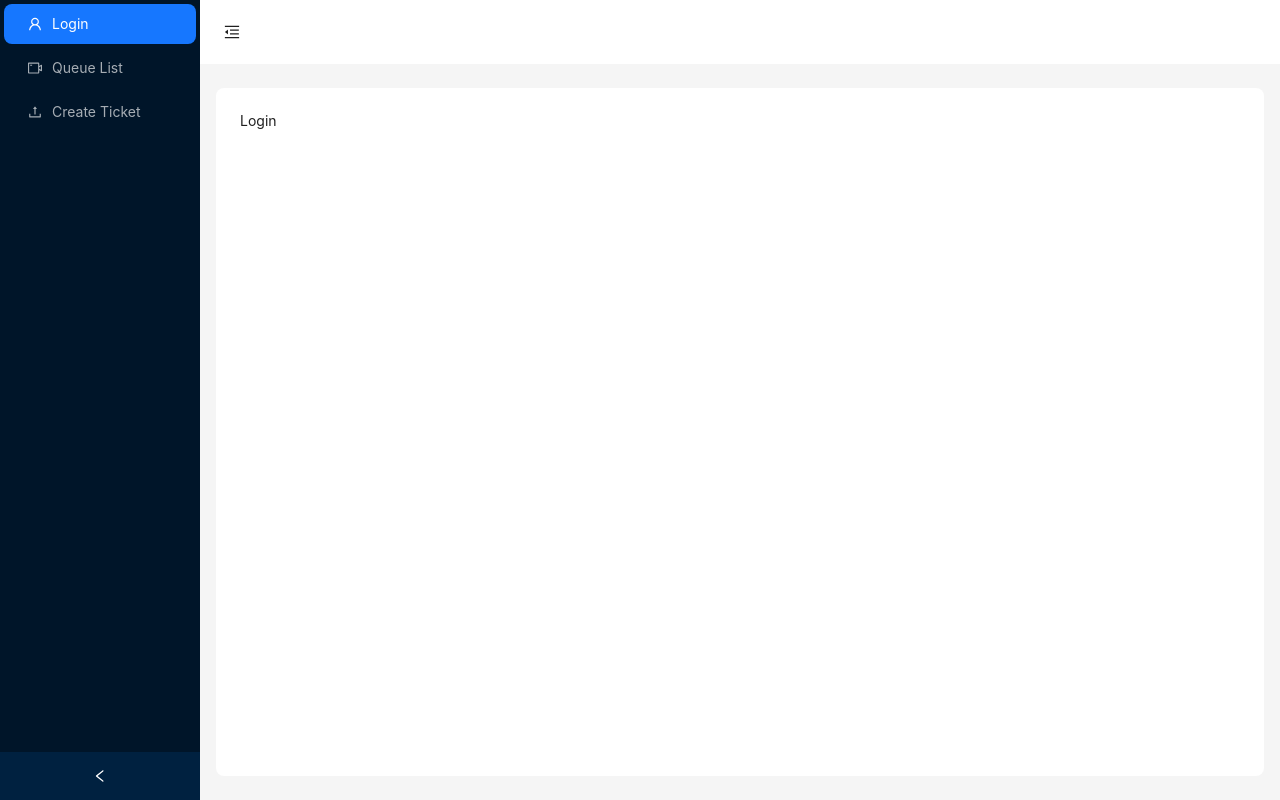
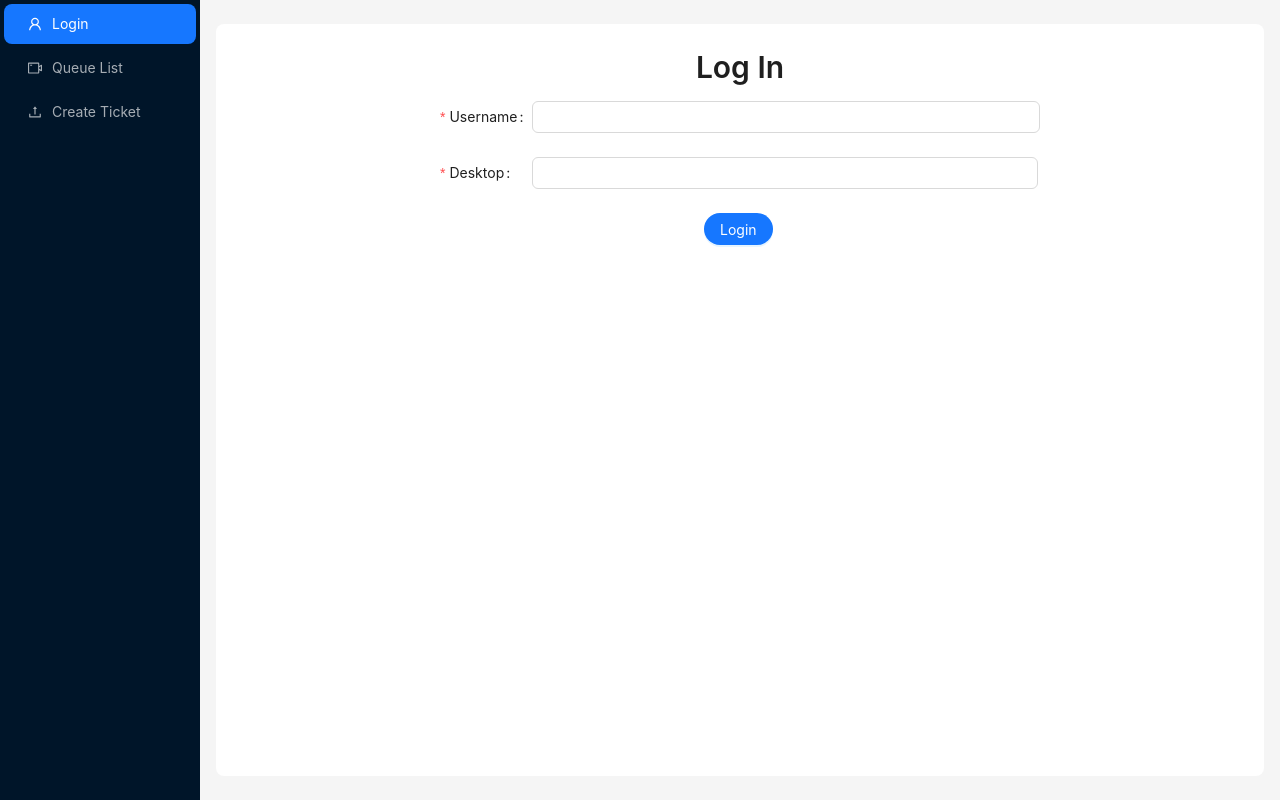
Before and after one commit to PressureDraper/scoket-io-04-tickets, a React (Vite) app: page /#/login in a window 1280 px wide. Built offline with nearby package versions, Linux system fonts and the light colour scheme.

Commit message:
add: simple login page and desktop page

```diff
--- a/src/pages/Desktop.tsx
+++ b/src/pages/Desktop.tsx
@@ -1,5 +1,58 @@
+import { CloseCircleOutlined, StepForwardOutlined } from "@ant-design/icons";
+import { Button, Col, Divider, Row, Typography } from "antd"
+
 export const Desktop = () => {
+    const { Title, Text } = Typography;
+
+    const nextTicket = () => {
+
+    }
+
     return (
-        <div>Desktop</div>
+        <>
+            <Row>
+                <Col span={20}>
+                    <Title level={2}>Name</Title>
+                    <Text>Now working on desktop: </Text>
+                    <Text type="success">5</Text>
+                </Col>
+                <Col span={4} style={{ display: 'flex', justifyContent: 'flex-end' }}>
+                    <Button
+                        shape="round"
+                        color="primary"
+                        variant="solid"
+                    >
+                        <CloseCircleOutlined />
+                        Close
+                    </Button>
+                </Col>
+            </Row>
+
+            <Divider />
+
+            <Row>
+                <Col span={24} style={{ display: 'flex', justifyContent: 'space-between' }}>
+                    <div>
+                        <Text>Attending Ticket #</Text>
+                        <Text
+                            style={{ fontSize: 30, color: 'red' }}
+                        >
+                            55
+                        </Text>
+                    </div>
+                    <div style={{ display: 'flex', justifyContent: 'center', flexDirection: 'column' }}>
+                        <Button
+                            onClick={nextTicket}
+                            shape="round"
+                            variant="solid"
+                            color="primary"
+                        >
+                            <StepForwardOutlined />
+                            Next
+                        </Button>
+                    </div>
+                </Col>
+            </Row>
+        </>
     )
 }
--- a/src/pages/Login.tsx
+++ b/src/pages/Login.tsx
@@ -1,5 +1,68 @@
+import { Button, Form, FormProps, Input, InputNumber, Typography } from 'antd';
+import { Col, Row } from 'antd';
+import { useNavigate } from 'react-router-dom';
+
 export const Login = () => {
+    const navigate = useNavigate();
+
+    type FieldType = {
+        username?: string;
+        desktop?: string;
+        remember?: string;
+    };
+
+    const { Title } = Typography;
+
+    const onFinish: FormProps<FieldType>['onFinish'] = (values) => {
+        console.log(values);
+        navigate('/desktop', { replace: true });
+    };
+
+    const onFinishFailed: FormProps<FieldType>['onFinishFailed'] = (errorInfo) => {
+        console.log('Failed:', errorInfo);
+    };
+
     return (
-        <div>Login</div>
+        <div>
+            <Row>
+                <Col span={24} style={{ display: 'flex', justifyContent: 'center' }}>
+                    <Title level={2}>Log In</Title>
+                </Col>
+            </Row>
+            <Row>
+                <Col span={24} style={{ display: 'flex', justifyContent: 'center' }}>
+                    <Form
+                        name="basic"
+                        style={{ width: 600 }}
+                        initialValues={{ remember: true }}
+                        onFinish={onFinish}
+                        onFinishFailed={onFinishFailed}
+                        autoComplete="off"
+                    >
+                        <Form.Item<FieldType>
+                            label="Username"
+                            name="username"
+                            rules={[{ required: true, message: 'Please input your username!' }]}
+                        >
+                            <Input style={{ width: '100%' }} />
+                        </Form.Item>
+
+                        <Form.Item<FieldType>
+                            label="Desktop"
+                            name="desktop"
+                            rules={[{ required: true, message: 'Please input your password!' }]}
+                        >
+                            <InputNumber min={1} max={99} style={{ marginLeft: 14, width: '97%' }} />
+                        </Form.Item>
+
+                        <Form.Item style={{ paddingLeft: '44%' }}>
+                            <Button type="primary" htmlType="submit" shape='round'>
+                                Login
+                            </Button>
+                        </Form.Item>
+                    </Form>
+                </Col>
+            </Row>
+        </div>
     )
 }
--- a/src/pages/MainPage.tsx
+++ b/src/pages/MainPage.tsx
@@ -1,22 +1,18 @@
-import { useState } from 'react';
 import {
-    MenuFoldOutlined,
-    MenuUnfoldOutlined,
     UploadOutlined,
     UserOutlined,
     VideoCameraOutlined,
 } from '@ant-design/icons';
-import { Button, Layout, Menu, theme } from 'antd';
+import { Layout, Menu, theme } from 'antd';
 import { useNavigate } from 'react-router-dom';
 
-const { Header, Sider, Content } = Layout;
+const { Sider, Content } = Layout;
 
 export const MainPage = ({ Component }: any) => {
-    const [collapsed, setCollapsed] = useState(false);
     const navigate = useNavigate();
 
     const {
-        token: { colorBgContainer, borderRadiusLG },
+        token: { borderRadiusLG, colorBgContainer },
     } = theme.useToken();
 
     const handlePage = (item: string) => {
@@ -40,7 +36,7 @@ export const MainPage = ({ Component }: any) => {
 
     return (
         <Layout style={{ height: '100vh', margin: 0, padding: 0 }}>
-            <Sider collapsible collapsed={collapsed} hidden={false}>
+            <Sider collapsedWidth="0" breakpoint='md' hidden={false}>
                 <div className="demo-logo-vertical" />
                 <Menu
                     theme="dark"
@@ -67,18 +63,6 @@ export const MainPage = ({ Component }: any) => {
                 />
             </Sider>
             <Layout>
-                <Header style={{ padding: 0, background: colorBgContainer }} hidden={false}>
-                    <Button
-                        type="text"
-                        icon={collapsed ? <MenuUnfoldOutlined /> : <MenuFoldOutlined />}
-                        onClick={() => setCollapsed(!collapsed)}
-                        style={{
-                            fontSize: '16px',
-                            width: 64,
-                            height: 64,
-                        }}
-                    />
-                </Header>
                 <Content
                     style={{
                         margin: '24px 16px',
--- a/vite.config.ts
+++ b/vite.config.ts
@@ -8,4 +8,4 @@ export default defineConfig({
     build: {
         outDir: 'build'
     }
-})
+});
```
